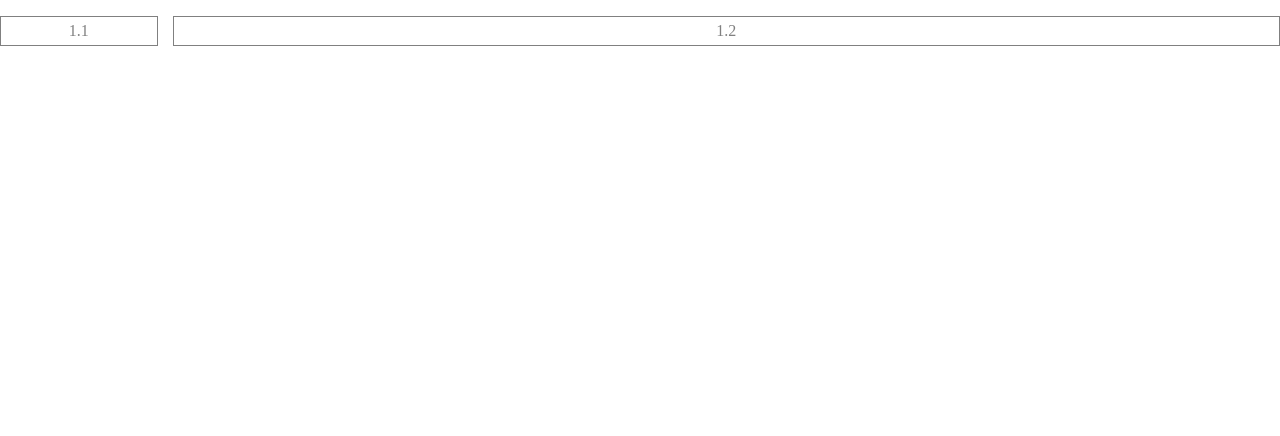
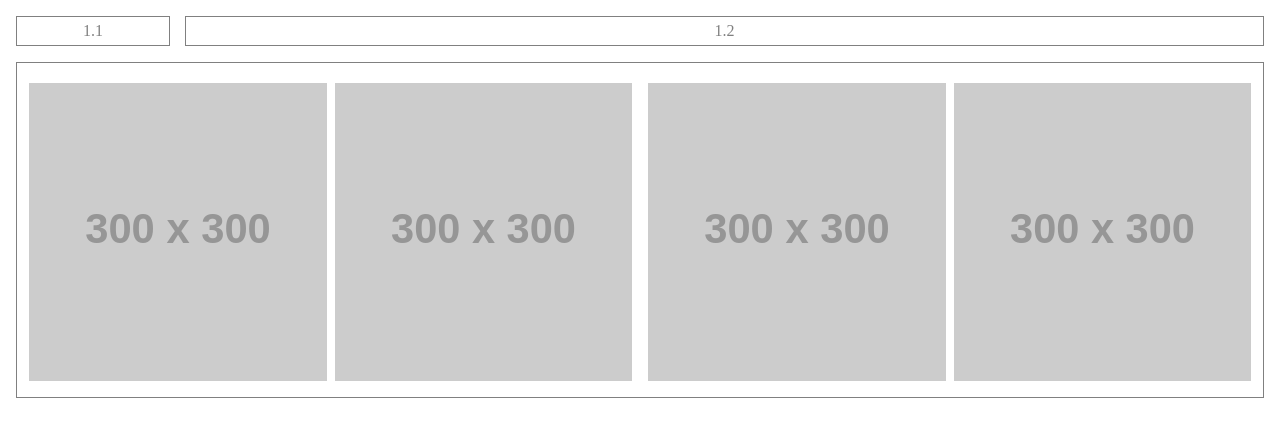
Before and after one commit to IKala4I/Responsive-Layout, a plain HTML site: page index.html in a window 1280 px wide. Drawn offline with Linux system fonts and the light colour scheme; placeholder pictures from the web are drawn by us.

Commit message:
+ image section is created

```diff
--- a/index.html
+++ b/index.html
@@ -19,5 +19,30 @@
         </div>
     </section>
 </header>
+<main class="main">
+    <section class="image-section">
+        <div class="image-section__wrapper">
+            <picture class="image-section__picture">
+                <source media="(max-width: 1024px) and (min-width: 360px)" srcset="https://placehold.co/450x200?text=2.1">
+                <img src="https://placehold.co/300?text=2.1" alt="image with number" class="image-section__image">
+            </picture>
+            <picture class="image-section__picture">
+                <source media="(max-width: 1024px) and (min-width: 360px)" srcset="https://placehold.co/450x200?text=2.2">
+                <img src="https://placehold.co/300?text=2.2" alt="image with number" class="image-section__image">
+            </picture>
+        </div>
+        <div class="image-section__wrapper">
+            <picture class="image-section__picture">
+                <source media="(max-width: 1024px) and (min-width: 360px)" srcset="https://placehold.co/450x200?text=2.3">
+                <img src="https://placehold.co/300?text=2.3" alt="image with number" class="image-section__image">
+            </picture>
+            <picture class="image-section__picture">
+                <source media="(max-width: 1024px) and (min-width: 360px)" srcset="https://placehold.co/450x200?text=2.4">
+                <img src="https://placehold.co/300?text=2.4" alt="image with number" class="image-section__image">
+            </picture>
+        </div>
+    </section>
+</main>
+
 </body>
 </html>
--- a/style.css
+++ b/style.css
@@ -7,6 +7,10 @@
 html {
     max-width: 1280px;
     margin: 1rem auto;
+}
+
+body{
+    margin:0 1rem;
 }
 
 .header__section {
@@ -26,6 +30,45 @@ html {
     flex-grow: 1;
 }
 
-.header__item:last-of-type{
+.header__item:last-of-type {
     flex-grow: 8;
 }
+
+.main {
+    padding: 1rem 0;
+}
+
+.image-section {
+    border: 1px solid grey;
+    padding: 1.25rem 0.75rem 0.75rem;
+    display: flex;
+    column-gap: 1rem;
+}
+
+.image-section__wrapper {
+    flex-grow: 1;
+    display: flex;
+    gap: 0.5rem;
+    justify-content: space-between;
+}
+
+.image-section__picture {
+    width:calc(50% - 0.25rem);
+}
+
+.image-section__image{
+    width:100%;
+}
+
+@media (max-width: 1024px) and (min-width: 360px) {
+    .image-section__wrapper {
+        flex-direction: column;
+    }
+    .image-section__picture{
+        width:100%;
+    }
+    .image-section{
+        column-gap: 1.5rem;
+        padding-top: 2.5rem;
+    }
+}
```
